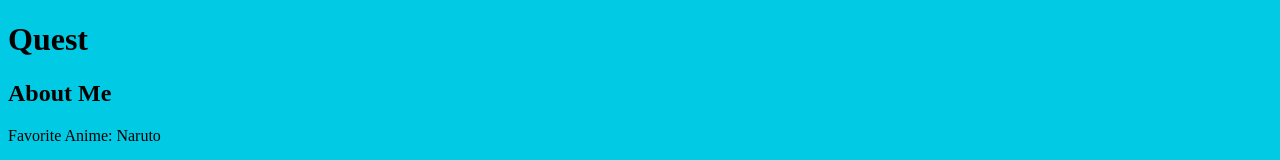
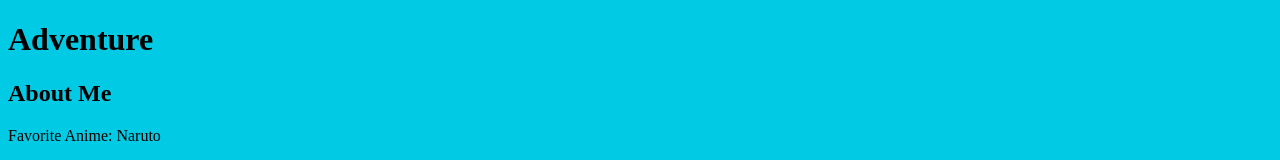
Before and after one commit to mknowlin2/new-git-project, a plain HTML site: page index.html in a window 1280 px wide. Shown: the top 160 px of the page. Drawn offline with Linux system fonts and the light colour scheme.

Commit message:
Updated header to Adventure

```diff
--- a/index.html
+++ b/index.html
@@ -9,7 +9,7 @@
   </head>
   <body>
     <header>
-      <h1>Quest</h1>
+      <h1>Adventure</h1>
     </header>
     <div class="container">
         <main>
```
